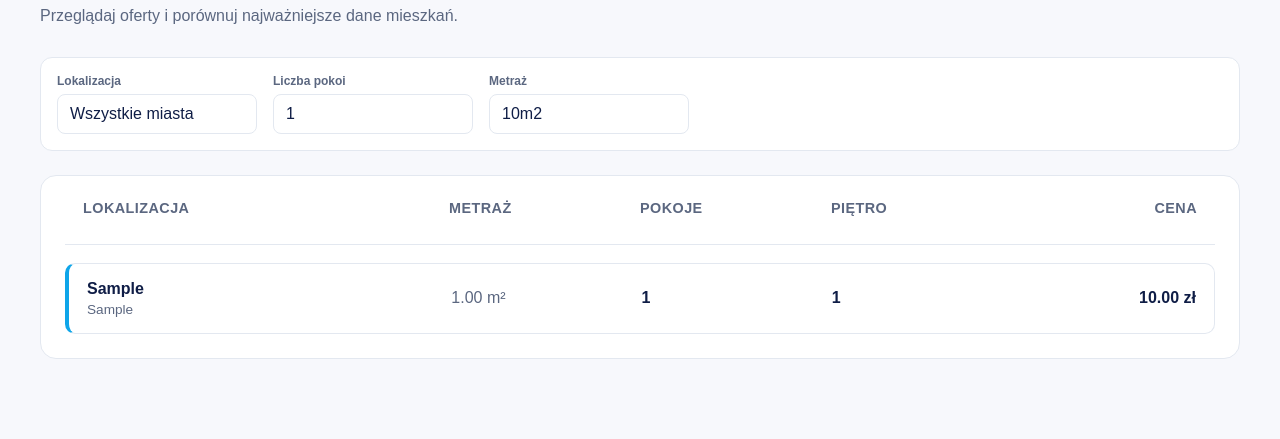
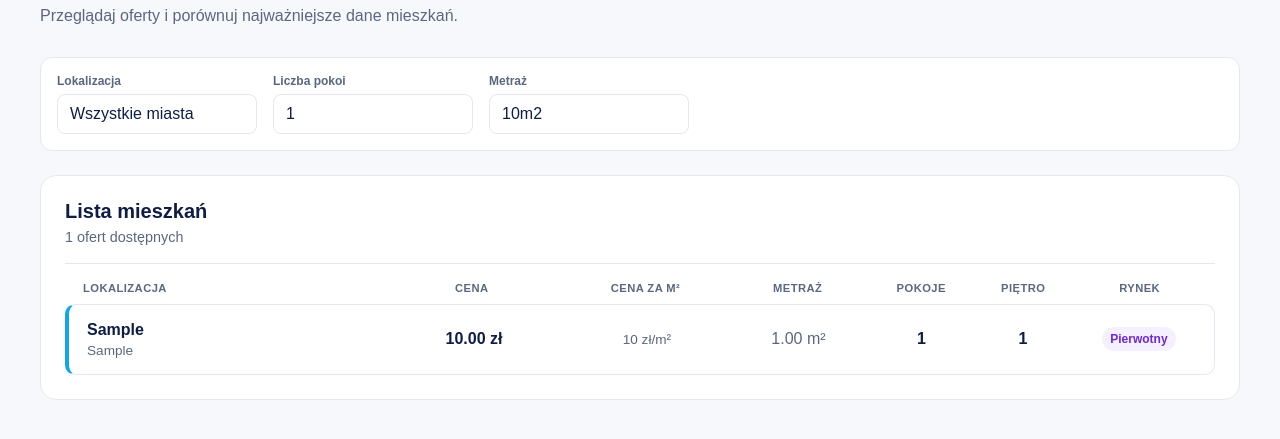
Before and after one commit to piotrgolebiewski07/homechoice_ai, a Django app: page /apartments/ in a window 1280 px wide. Shown: the part 151-590 px from the top of the page. Run offline with Django 5.2, Linux system fonts and the light colour scheme; tables that the repository leaves empty hold one stand-in row (values such as "Sample post"); parts of the project's set-up code (start-up, migrations or seed data) failed here and were passed over.

Commit message:
style: build apartment list inerface

```diff
--- a/apartments/models.py
+++ b/apartments/models.py
@@ -16,5 +16,12 @@ class Apartment(models.Model):
     year_built = models.PositiveSmallIntegerField()
     market_type = models.CharField(max_length=20, choices=MARKET_CHOICES)
 
+    @property
+    def price_per_sqm(self):
+        if not self.area:
+            return None
+
+        return self.price / self.area
+
     def __str__(self):
         return f"{self.city} - {self.district} ({self.area}) m² - {self.price}"
--- a/apartments/templates/apartments/apartment_list.html
+++ b/apartments/templates/apartments/apartment_list.html
@@ -34,13 +34,20 @@
 
         <section class="apartments-panel">
             <div class="apartments-panel-header">
-                <div class="apartment-table-heading">
-                    <p>Lokalizacja</p>
-                    <p>Metraż</p>
-                    <p>Pokoje</p>
-                    <p>Piętro</p>
-                    <p>Cena</p>
+                <div>
+                    <h2>Lista mieszkań</h2>
+                    <p>{{ apartments|length }} ofert dostępnych</p>
                 </div>
+            </div>
+
+            <div class="apartment-table-heading">
+                <p>Lokalizacja</p>
+                <p>Cena</p>
+                <p>Cena za m²</p>
+                <p>Metraż</p>
+                <p>Pokoje</p>
+                <p>Piętro</p>
+                <p>Rynek</p>
             </div>
 
             {% for apartment in apartments %}
@@ -49,6 +56,14 @@
                         <p class="apartment-city">{{ apartment.city }}</p>
                         <p class="apartment-district">{{ apartment.district }}</p>
                     </div>
+
+                    <p class="apartment-price">
+                        {{ apartment.price }} zł
+                    </p>
+
+                    <p class="apartment-price-per-sqm">
+                        {{ apartment.price_per_sqm|floatformat:0 }} zł/m²
+                    </p>
 
                     <p class="apartment-area">
                         {{ apartment.area }} m²
@@ -62,8 +77,8 @@
                         {{ apartment.floor }}
                     </p>
 
-                    <p class="apartment-price">
-                        {{ apartment.price }} zł
+                    <p class="market-badge">
+                        {{ apartment.get_market_type_display }}
                     </p>
                 </article>
             {% endfor %}
--- a/static/css/apartment_list.css
+++ b/static/css/apartment_list.css
@@ -80,7 +80,7 @@
 
 .apartment-row {
     display: grid;
-    grid-template-columns: 2fr 1fr 1fr 1fr 1fr;
+    grid-template-columns: 2fr 1.2fr 1fr 0.9fr 0.6fr 0.6fr 0.8fr;
     align-items: center;
     gap: 16px;
     padding: 16px 18px;
@@ -90,7 +90,6 @@
     border-radius: 10px;
     transition: transform 0.2s ease, box-shadow 0.2s ease;
 }
-
 
 .apartment-row + .apartment-row {
     margin-top: 10px;
@@ -139,28 +138,15 @@
     color: #5b6780;
 }
 
-.apartment-price {
-    text-align: right;
-}
-
 .apartment-floor-rooms {
     margin: 0;
     color: #0f1d46;
     font-weight: 700;
 }
 
-.apartment-floor-rooms span {
-    display: block;
-    margin-bottom: 4px;
-    color: #5b6780;
-    font-size: 0.7rem;
-    font-weight: 400;
-    text-transform: uppercase;
-}
-
 .apartment-table-heading {
     display: grid;
-    grid-template-columns: 2fr 1fr 1fr 1fr 1fr;
+    grid-template-columns: 2fr 1.2fr 1fr 0.9fr 0.6fr 0.6fr 0.8fr;
     gap: 16px;
     padding: 0 18px 10px;
     color: #5b6780;
@@ -170,16 +156,41 @@
     text-transform: uppercase;
 }
 
+.apartment-table-heading p:not(:first-child) {
+    text-align: center;
+}
+
+.apartment-row > :not(:first-child) {
+    justify-self: center;
+    text-align: center;
+}
+
 .apartment-table-heading p,
 .apartment-floor-rooms {
     margin: 0;
-}
-
-.apartment-table-heading p:last-child {
-    text-align: right;
 }
 
 .apartment-floor-rooms {
     color: #0f1d46;
     font-weight: 700;
 }
+
+.apartment-price-per-sqm,
+.market-badge {
+    margin: 0;
+}
+
+.apartment-price-per-sqm {
+    color: #5b6780;
+    font-size: 0.85rem;
+}
+
+.market-badge {
+    justify-self: start;
+    padding: 5px 8px;
+    color: #6d28d9;
+    background-color: #f4f0ff;
+    border-radius: 999px;
+    font-size: 0.75rem;
+    font-weight: 700;
+}
```
